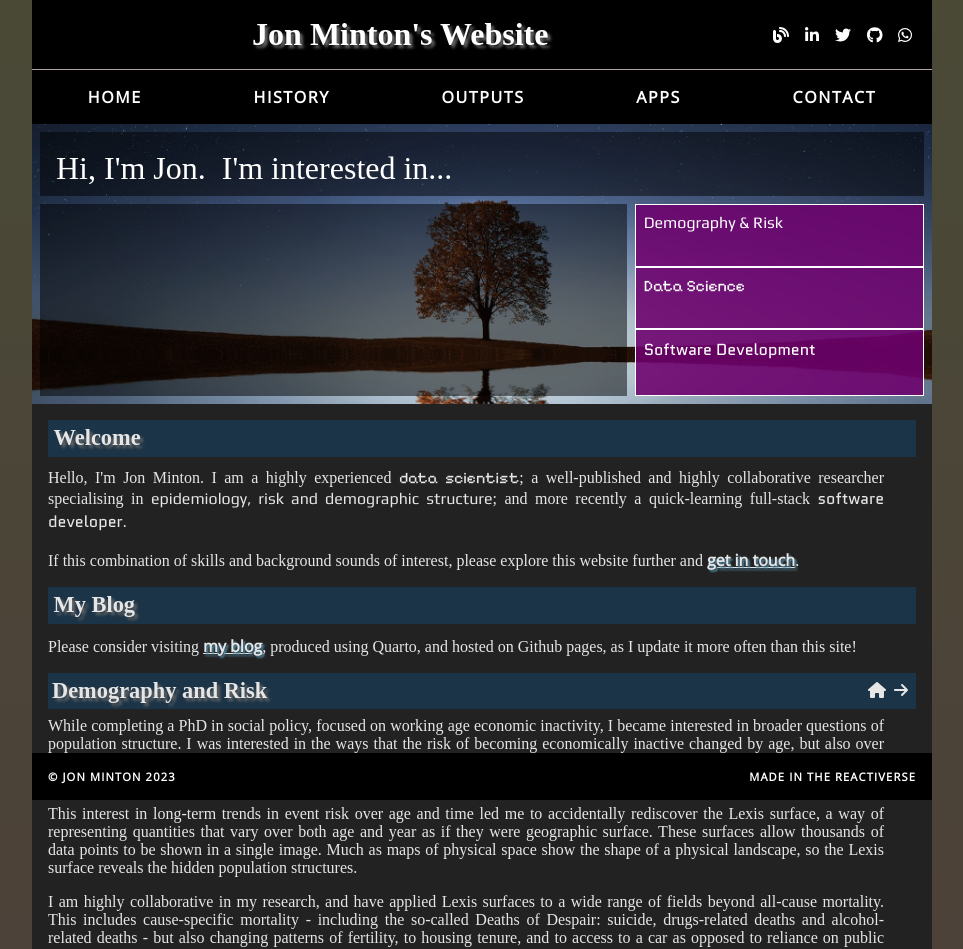
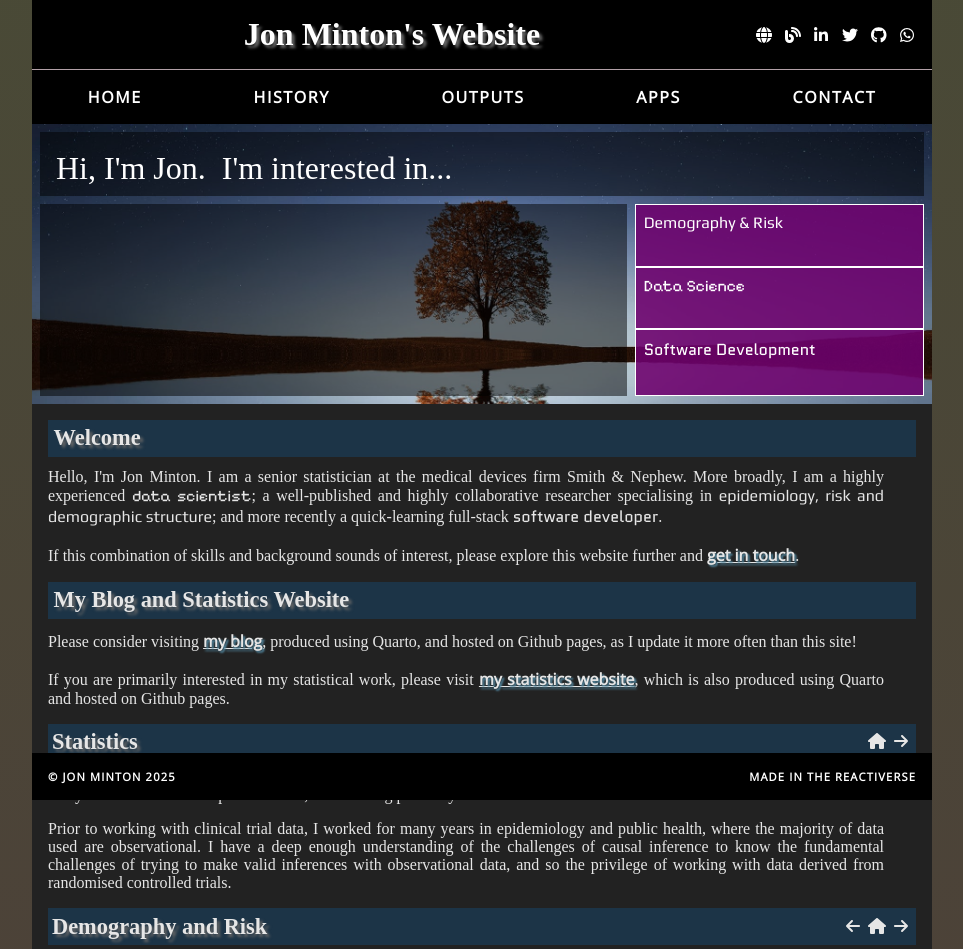
Before and after one commit to JonMinton/portfolio-new, a React (Create React App) app: page / in a window 1280 px wide. Shown: the top 949 px of the page, without its empty margins (158-1121 px from the left). Built offline with nearby package versions, Linux system fonts and the light colour scheme; a web font is replaced by a local one.

Commit message:
first update since 2023

```diff
--- a/src/components/EmpEdItem.js
+++ b/src/components/EmpEdItem.js
@@ -10,12 +10,25 @@ const EmpEdItem = (
 ) => {
   return (
     <li className="history__li">
+      <p className="history__subhead">
         <strong>
             {years[0]}
             &nbsp;to&nbsp;
             {years[1]}
           </strong>: {role} at {place}.
+        </p>
+          <ul>
+            {activities.map((activity, index) => {
+              return (
+                <li key={index} >
+                  {activity}
+                </li>
+              )
+            })}
+          </ul>
     </li>
+
+
   )
 }
 
--- a/src/components/Footer.js
+++ b/src/components/Footer.js
@@ -11,7 +11,7 @@ const Footer = () => {
         <ul className = "footer__ul">
           <li className = "footer__li">
             <p className="footer__p">
-              &copy; Jon Minton 2023
+              &copy; Jon Minton 2025
             </p>
           </li>
           {isMobile ? null :
--- a/src/components/Header.js
+++ b/src/components/Header.js
@@ -7,6 +7,9 @@ const Header = ( { title } ) => {
         <div className="header__top">
           <h1 className="header__h1">{title}</h1>
           <div className="header__contacts">
+            <div className="header__contacts_contact">
+              <LinkBox url='https://jonminton.github.io/JonStats/' icon='statsSite' label='Stats'/>
+            </div>
             <div className="header__contacts_contact">
               <LinkBox url='https://jonminton.github.io/jon-blog/' icon='blog' label='Blog'/>
             </div>
--- a/src/components/LinkBox.js
+++ b/src/components/LinkBox.js
@@ -1,14 +1,12 @@
 
 import { FontAwesomeIcon } from '@fortawesome/react-fontawesome';
-import {faBook, faBlog} from '@fortawesome/free-solid-svg-icons';
+import {faBook, faBlog, faGlobe} from '@fortawesome/free-solid-svg-icons';
 import {faLinkedinIn, faGithub, faTwitter, faWhatsapp} from '@fortawesome/free-brands-svg-icons';
 
 // import './LinkBox.css';
 
 
 const LinkBox = ({ url, icon }) => {
-
-
 
   const getIcon = (icon) => {
     switch (icon) {
@@ -24,6 +22,8 @@ const LinkBox = ({ url, icon }) => {
         return faBook;
       case 'blog':
         return faBlog;
+      case 'statsSite':
+        return faGlobe;
       default:
         return null;
     }
--- a/src/css/index.css
+++ b/src/css/index.css
@@ -550,9 +550,18 @@ h2 {
 
 /* || HISTORY */
 
+.history__subhead {
+  font-size: var(--FS-H2);
+  text-align: left;
+  justify-content: center;
+  margin-bottom: 0.5em;
+  width: 100%;
+  color: var(--COLOR-APP-HEADER)
+}
+
 .history__li {
   list-style: none;
-  margin-bottom: 0.5em;
+  margin-bottom: 1em;
   margin-left: var(--MARGIN-LR);
   margin-right: var(--MARGIN-RIGHT);
   font-size: var(--FS);
--- a/src/local-json/education-and-employment.json
+++ b/src/local-json/education-and-employment.json
@@ -1,6 +1,22 @@
 [
     {
         "id": 1,
+        "place": "Smith & Nephew",
+        "role": "Senior Statistician",
+        "years": [2024, 2025],
+        "activities":
+            [
+                "Working as Senior Statistician in the Global Data Analytics division",
+                "Advising on the the design of clinical trials on medical devices",
+                "Analysing clinical trial data outputs",
+                "Collaboratively preparing submissions for regulatory bodies across the world",
+                "Promoting the use of Data Science and Software Development best practice in the production of statistical analytical outputs for both internal and external audiences, including Reproducible Analytical Pipelines, Quarto document rendering, and code repositories using Azure DevOps and git"
+
+            ]
+    },
+
+    {
+        "id": 2,
         "place": "NHS Health Scotland",
         "role": "Public Health Intelligence Adviser",
         "years": [2019, 2024],
@@ -13,7 +29,7 @@
             ]
     },
     {
-        "id": 2,
+        "id": 3,
         "place": "Codeclan",
         "role": "Student",
         "years": [2023, 2023],
@@ -25,7 +41,7 @@
 
     },
     {
-        "id": 3,
+        "id": 4,
         "place": "University of Glasgow",
         "role": "Quantitative Research Associate/AQMEN Research Fellow",
         "years": [2013, 2019],
@@ -35,7 +51,7 @@
         ]
     },
     {
-        "id": 4,
+        "id": 5,
         "place": "University of Sheffield",
         "role": "Research Associate",
         "years": [2011, 2013],
@@ -45,7 +61,7 @@
         ]
     },
     {
-        "id": 5,
+        "id": 6,
         "place": "University of York",
         "role": "Research Fellow in Evidence Synthesis",
         "years": [2009, 2011],
@@ -55,7 +71,7 @@
         ]
     },
     {
-        "id": 6,
+        "id": 7,
         "place": "University of York",
         "role": "Research Fellow",
         "years": [2008, 2009],
@@ -67,7 +83,7 @@
         ]
     },
     {
-        "id": 7,
+        "id": 8,
         "place": "York",
         "role" : "Freelance Statistician / Quantitative Analyst",
         "years": [2007, 2011],
@@ -77,7 +93,7 @@
         ]
     },
     {
-        "id": 8,
+        "id": 9,
         "place" : "University of York",
         "role" : "PhD: Sociology & Human Geography",
         "years" : [2005, 2009],
@@ -88,7 +104,7 @@
         ]
     },
     {
-        "id": 9,
+        "id": 10,
         "place" : "University of Nottingham",
         "role" : "MA Cultural Studies & Critical Theory",
         "years" : [2003, 2004],
@@ -97,7 +113,7 @@
         ]
     },
     {
-        "id": 10,
+        "id": 11,
         "place" : "University of Nottingham",
         "role" : "BEng (Hons) Electronic Engineering (2.1)",
         "years" : [1999, 2003],
@@ -106,7 +122,7 @@
         ]
     },
     {
-        "id": 11,
+        "id": 12,
         "place" : "John Port Sixth Form, Etwall, Derbyshire",
         "role" : "A levels: Mathematics (A), Physics (A), Business Studies (B), General Studies (B)",
         "years" : [1997, 1999],
--- a/src/pages/Home.js
+++ b/src/pages/Home.js
@@ -21,16 +21,32 @@ const Home = ( { firstView }) => {
         >
         <h2 className="main__h2">Welcome</h2>
         <p className="main__p">
-          Hello, I'm Jon Minton. I am a highly experienced <span className="data-science">data scientist</span>; a well-published and highly collaborative researcher specialising in <span className="demography">epidemiology, risk and demographic structure</span>; and more recently a quick-learning full-stack <span className="software">software developer</span>.
+          Hello, I'm Jon Minton. I am a senior statistician at the medical devices firm Smith & Nephew. More broadly, I am a highly experienced <span className="data-science">data scientist</span>; a well-published and highly collaborative researcher specialising in <span className="demography">epidemiology, risk and demographic structure</span>; and more recently a quick-learning full-stack <span className="software">software developer</span>.
         </p>
         <p className="main__p">
           If this combination of skills and background sounds of interest, please explore this website further and <Link className="main__link" to='/contact'>get in touch</Link>.
         </p>
         </article>
         <article className="main__article">
-          <h2 className="main__h2">My Blog</h2>
+          <h2 className="main__h2">My Blog and Statistics Website</h2>
           <p className="main__p">
             Please consider visiting <a className="main__link" href="https://jonminton.github.io/jon-blog/">my blog</a>, produced using Quarto, and hosted on Github pages, as I update it more often than this site!
+          </p>
+          <p className="main__p">
+            If you are primarily interested in my statistical work, please visit <a className="main__link" href="https://jonminton.github.io/JonStats/">my statistics website</a>, which is also produced using Quarto and hosted on Github pages.
+          </p>
+        </article>
+        <article className="main__article" id="statistics">
+        <HeadingLinkback
+          title="Statistics"
+          linkForward="#demography-and-risk"
+          linkRoot="#home-root"
+        />
+          <p className="main__p" >
+            I am highly knowledgeable in statistical methods and practice, and currently work as a senior statistian at Smith & Nephew. This is my first role both in the private sector, and working primarily with clinical trial data.
+          </p>
+          <p className="main__p">
+            Prior to working with clinical trial data, I worked for many years in epidemiology and public health, where the majority of data used are observational. I have a deep enough understanding of the challenges of causal inference to know the fundamental challenges of trying to make valid inferences with observational data, and so the privilege of working with data derived from randomised controlled trials.
           </p>
         </article>
         <article className="main__article" id="demography-and-risk">
@@ -38,6 +54,7 @@ const Home = ( { firstView }) => {
           title="Demography and Risk"
           linkForward="#data-science"
           linkRoot="#home-root"
+          linkBackward="#statistics"
         />
           <p className="main__p" >
             While completing a PhD in social policy, focused on working age economic inactivity, I became interested in broader questions of population structure. I was interested in the ways that the risk of becoming economically inactive changed by age, but also over time. I was also interested in how official retirement ages accidentally became 'generous', an increasing share of people's lifespan, due to long-term trends in increased life expectancy.
--- a/src/pages/OtherApps.js
+++ b/src/pages/OtherApps.js
@@ -7,6 +7,7 @@ import OldWebsiteImage from '../img/oldWebsiteSquare.png'
 import PythonHMDImage from '../img/pythonDashAppSquare.png'
 import RHMDImage from '../img/rShinyAppMortalitySquare.png'
 import BlogImage from '../img/jonBlog.png'
+import StatsImage from '../img/jonStats.png'
 
 const OtherApps = () => {
 
@@ -22,6 +23,13 @@ const OtherApps = () => {
                         Here's a short list of apps I've completed or am working on.
                     </p>
                 </article>
+                <AppProfile
+                    title = "Jon Minton's Statistics Website"
+                    mainText = {`
+                        I've written a lot of material on statistical inference and application within my blog. To make this statistics material, which constitutes a fairly detailed and technical course based around likelihood theory and generalised linear modelling, I've moved most of this material into a website in its own right, also made using Quarto.
+                    `}
+                    image = {StatsImage}
+                />
                 <AppProfile
                     title = "Jon Minton's Blog"
                     mainText = {`
```
Also changed, not shown: src/img/jonStats.png (added).
